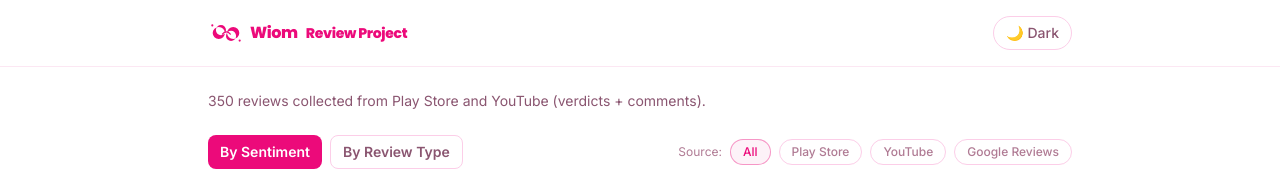
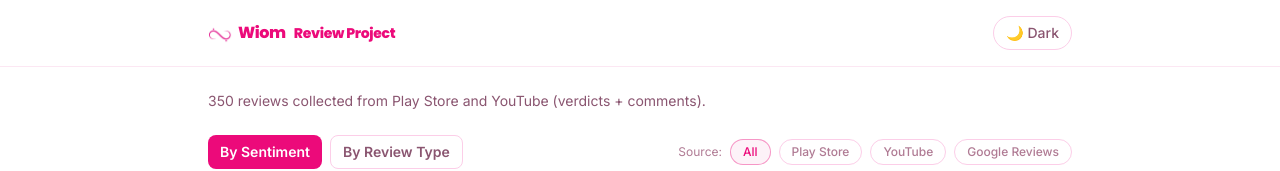
Before and after one commit to MC-git-lab/Wiom-review, a Next.js app: page / in a window 1280 px wide. Shown: the top 171 px of the page. Built offline with nearby package versions, Linux system fonts and the light colour scheme.

Commit message:
Use real Wiom logo image instead of hand-drawn SVG approximation

```diff
--- a/app/WiomLogo.tsx
+++ b/app/WiomLogo.tsx
@@ -1,23 +1,9 @@
+import Image from "next/image";
+
 export default function WiomLogo({ className = "" }: { className?: string }) {
   return (
     <span className={`inline-flex items-center gap-1.5 ${className}`}>
-      <svg viewBox="0 0 100 60" width="36" height="22" aria-hidden="true">
-        <circle cx="12" cy="9" r="3" fill="#ec0a7a" />
-        <path
-          fillRule="evenodd"
-          fill="#ec0a7a"
-          d="M47,30 A17,17 0 1,0 13,30 A17,17 0 1,0 47,30 Z
-             M50,22 A14,14 0 1,0 22,22 A14,14 0 1,0 50,22 Z"
-        />
-        <path d="M40 33c7-8 15-8 22 0" fill="none" stroke="#ec0a7a" strokeWidth="3.5" strokeLinecap="round" />
-        <path
-          fillRule="evenodd"
-          fill="#ec0a7a"
-          d="M87,30 A17,17 0 1,1 53,30 A17,17 0 1,1 87,30 Z
-             M78,38 A14,14 0 1,1 50,38 A14,14 0 1,1 78,38 Z"
-        />
-        <circle cx="88" cy="51" r="3" fill="#ec0a7a" />
-      </svg>
+      <Image src="/wiom-logo.png" alt="Wiom" width={24} height={24} />
       <span className="font-logo font-extrabold tracking-tight text-[#ec0a7a]">Wiom</span>
     </span>
   );
```
Also changed, not shown: public/wiom-logo.png (added).
